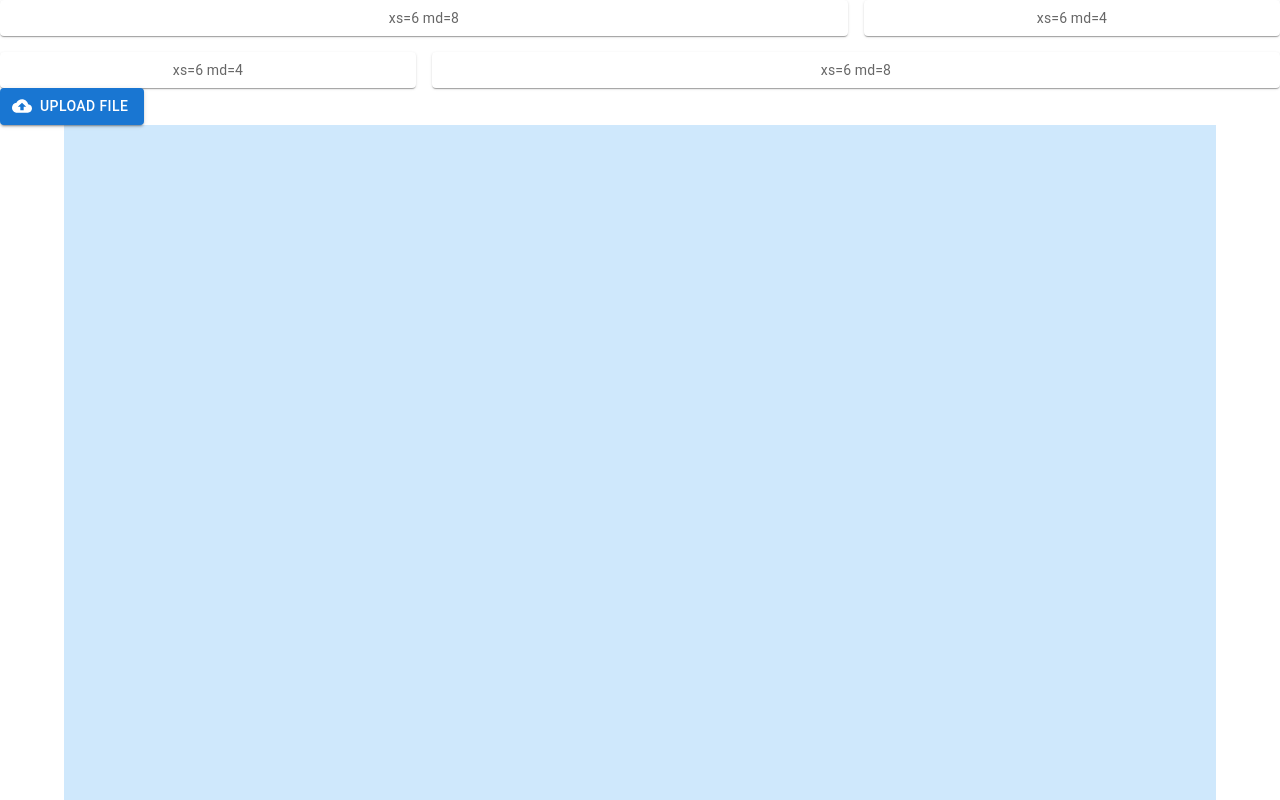
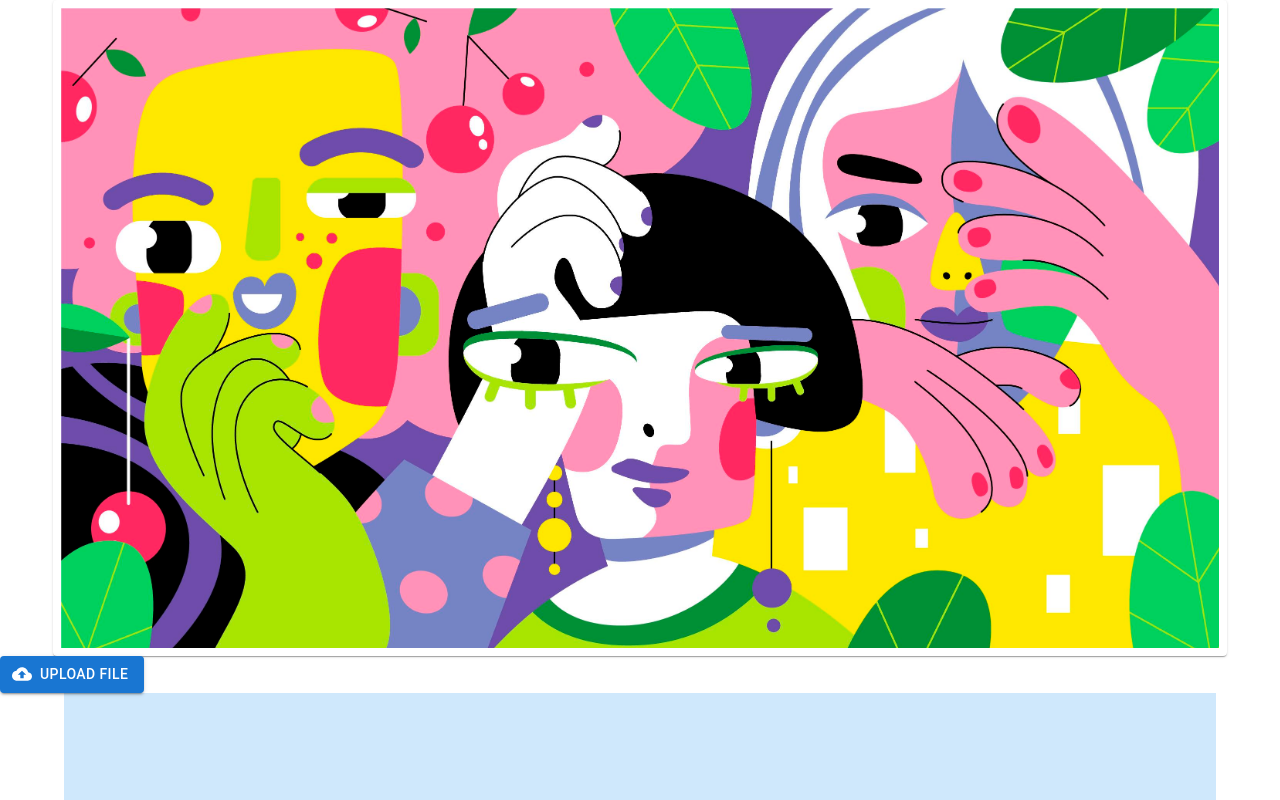
Before and after one commit to Daiki0721/illust2picture, a React (Create React App) app: page / in a window 1280 px wide. Shown: the top 800 px of the page. Built offline with nearby package versions, Linux system fonts and the light colour scheme.

Commit message:
edited header

```diff
--- a/src/components/header.jsx
+++ b/src/components/header.jsx
@@ -3,6 +3,10 @@ import { styled } from '@mui/material/styles';
 import Box from '@mui/material/Box';
 import Paper from '@mui/material/Paper';
 import Grid from '@mui/material/Grid';
+
+import background from '../images/header.jpg';
+
+console.log(background);
 
 const Item = styled(Paper)(({ theme }) => ({
   backgroundColor: theme.palette.mode === 'dark' ? '#1A2027' : '#fff',
@@ -12,23 +16,23 @@ const Item = styled(Paper)(({ theme }) => ({
   color: theme.palette.text.secondary,
 }));
 
+
+
 export default function BoxSystemProps() {
   return (
-    <Box sx={{ flexGrow: 1 }}>
-      <Grid container spacing={2}>
-        <Grid item xs={6} md={8}>
-          <Item>xs=6 md=8</Item>
-        </Grid>
-        <Grid item xs={6} md={4}>
-          <Item>xs=6 md=4</Item>
-        </Grid>
-        <Grid item xs={6} md={4}>
-          <Item>xs=6 md=4</Item>
-        </Grid>
-        <Grid item xs={6} md={8}>
-          <Item>xs=6 md=8</Item>
+    <Box>
+      <Grid container alignItems="center" justifyContent="center">
+        <Grid item  xs={11}>
+          <Item>
+            <div style={{backgroundImage: `url('${background}')`,
+                       backgroundSize: "cover",
+                       height: "80vh",
+                        }}>
+            </div>
+          </Item>
         </Grid>
       </Grid>
     </Box>
+
   );
 }
--- a/src/components/result.jsx
+++ b/src/components/result.jsx
@@ -5,11 +5,11 @@ import Container from '@mui/material/Container';
 
 export default function FixedContainer() {
   return (
-    <React.Fragment>
+    <>
       <CssBaseline />
       <Container fixed>
         <Box sx={{ bgcolor: '#cfe8fc', height: '100vh' }} />
       </Container>
-    </React.Fragment>
+    </>
   );
 }
```
Also changed, not shown: components/header.jsx (deleted, +0 -19 lines), public/images/header.jpg (added), src/images/header.jpg (added).
